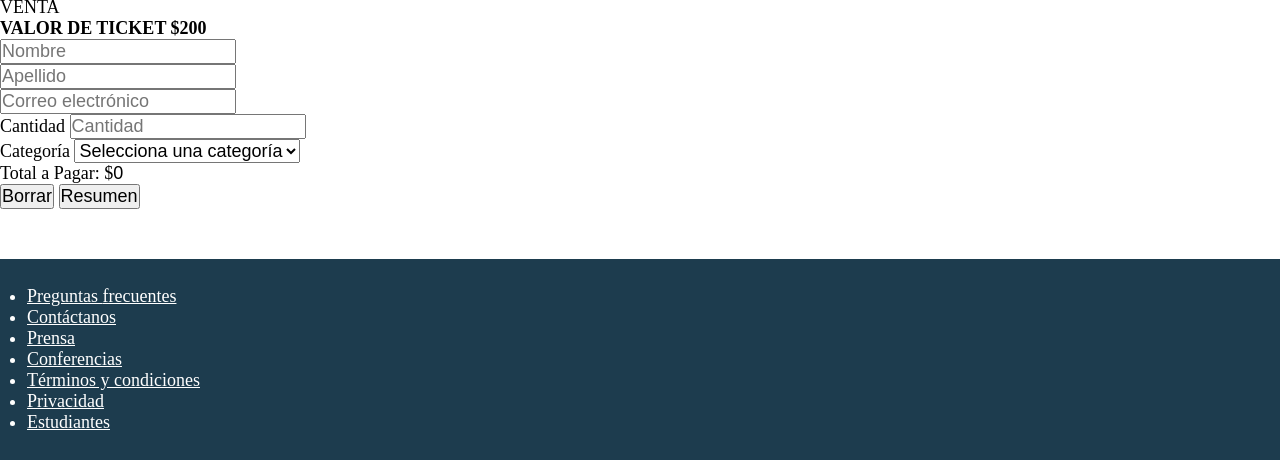
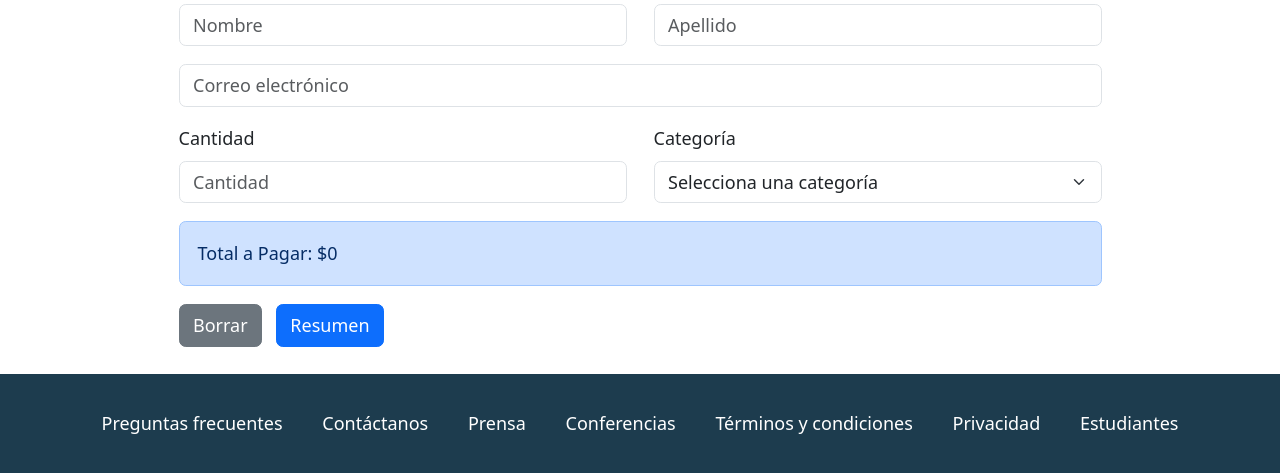
Before and after one commit to RominaValoriani/ProyectoJavaCodoaCodo, a plain HTML site: page comprar-tickets.html in a window 1280 px wide. Shown: the part 435-908 px from the top of the page. Drawn offline with Linux system fonts and the light colour scheme; the site is published under a folder, as on GitHub Pages, so addresses that start at the root find nothing.

Commit message:
Update comprar-tickets.html

```diff
--- a/comprar-tickets.html
+++ b/comprar-tickets.html
@@ -5,8 +5,8 @@
     <meta name="viewport" content="width=device-width, initial-scale=1.0">
 
     <!-- Bootstrap CSS & Propio-->
-    <link href="/css/bootstrap.min.css" rel="stylesheet"  crossorigin="anonymous">
-    <link rel="stylesheet" href="./css/mystyle.css">
+    <link href="css/bootstrap.min.css" rel="stylesheet"  crossorigin="anonymous">
+    <link rel="stylesheet" href="css/mystyle.css">
 
 
     <title>Comprar Tickets - Grupo 10 - Tp Integrador </title>
@@ -184,8 +184,8 @@
 
 
       <!-- Scripts -->
-      <script src="./js/bootstrap.bundle.min.js"  crossorigin="anonymous"></script>
-      <script src="./js/comprarTicket.js"></script>
+      <script src="js/bootstrap.bundle.min.js"  crossorigin="anonymous"></script>
+      <script src="js/comprarTicket.js"></script>
 
 </body>
 </html>
```
